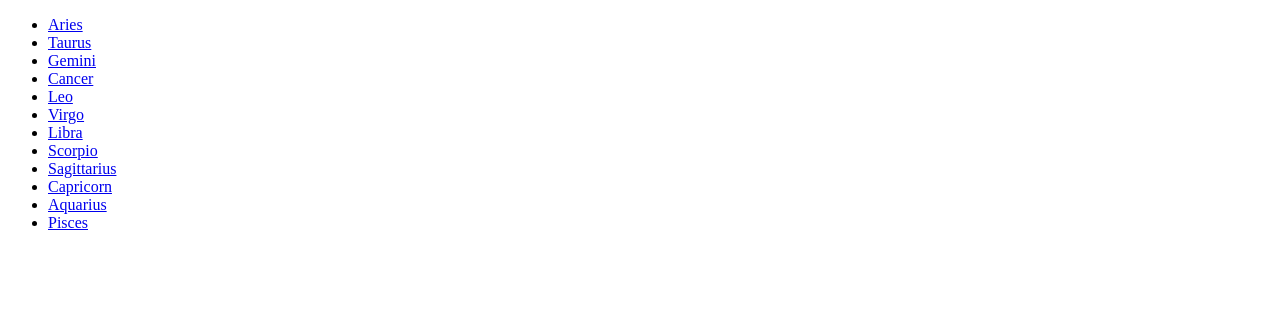
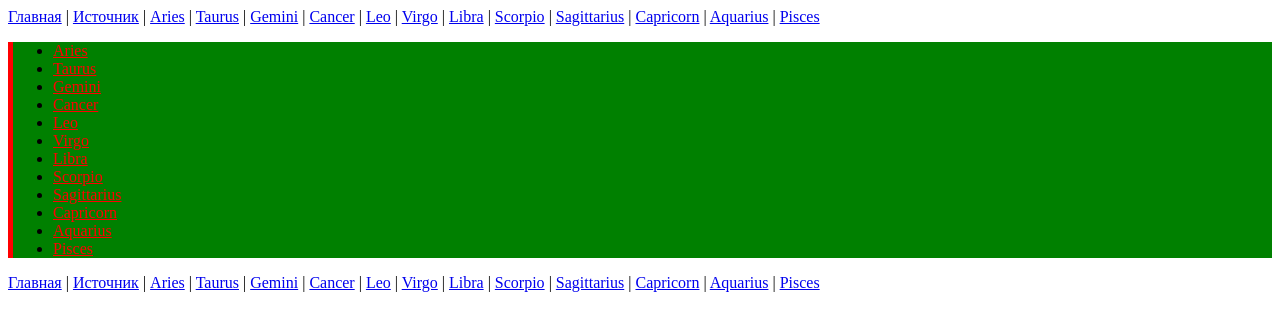
Before and after one commit to Sanqn/Django_progect, a Django app: page /web/ in a window 1280 px wide. Shown: the top 331 px of the page. Run offline with Django 3.2, Linux system fonts and the light colour scheme.

Commit message:
Django_static

```diff
--- a/templates/base.html
+++ b/templates/base.html
@@ -3,6 +3,7 @@
 <head>
     <meta charset="UTF-8">
     <title>{% block title %}{% endblock %}</title>
+    {% block css %}{% endblock %}
 </head>
 <body>
     {% block content %}{% endblock %}
--- /dev/null
+++ b/web/static/web/css/index.css
@@ -0,0 +1,8 @@
+ul {
+    background-color: green;
+    border-left: 5px solid red;
+}
+
+.main-menu a:link {font-size:16px; color:Red}
+.main-menu a:visited {font-size:16px; color:white}
+.main-menu a:hover {font-size:16px; color:Tomato}
--- a/web/templates/djangoweb/index.html
+++ b/web/templates/djangoweb/index.html
@@ -4,12 +4,24 @@
 <!--<head>-->
 <!--    <meta charset="UTF-8">-->
 <!--    <title>Menu</title>-->
+{% load static %}
+
+{% block css %}
+ <link rel="stylesheet" href="{% static 'web/css/index.css' %}">
+{% endblock %}
+
 {% block title %}
     Menu
 {% endblock %}
 <!--</head>-->
 <!--<body>-->
 {% block content %}
+    {%include 'includes/navbar.html'%}
+<!--    <nav>-->
+<!--        <a href="/web">Главная</a> |-->
+<!--        <a href="https://ibank.bsb.by/" target="_blank">Источник</a>-->
+<!--    </nav>-->
+   <div class="main-menu">
         <ul>
         {%for zodiac in zodiacs%}
             <li><a href="{%url 'url_revers' sigen_zodiac=zodiac%}">{{ zodiac|title }}</a></li>
@@ -22,6 +34,8 @@
     <!--        {%endif%}-->
         {%endfor%}
         </ul>
+    </div>
+    {%include 'includes/navbar.html'%}
 {% endblock %}
 <!--    <ul>-->
 <!--    {%for key, value in zodiac.items%}-->
--- /dev/null
+++ b/web/templates/includes/navbar.html
@@ -0,0 +1,10 @@
+<nav>
+    <a href="{% url 'url_index'%}">Главная</a> |
+    <a href="https://ibank.bsb.by/" target="_blank">Источник</a>
+    {%for zodiac in zodiacs%}
+    | <a href="{%url 'url_revers' sigen_zodiac=zodiac%}">{{ zodiac|title }}</a>
+    {%endfor%}
+</nav>
+<!--<p>переменная sign_of_zodiac - {{sign_of_zodiac}}</p>-->
+<!--<p>переменная description_zodiac - {{description_zodiac}}</p>-->
+<!--<p>переменная zodiacs - {{zodiacs}}</p>-->
--- a/web/urls.py
+++ b/web/urls.py
@@ -7,7 +7,7 @@ register_converter(converters.MydateConverter, 'my_date')
 urlpatterns = [
     # path('<my_date:sigen_zodiac>/', views.get_date),  # dynamic URLS
     # path('<yyyy:sigen_zodiac>/', views.get_four_digits),  # dynamic URLS
-    path('', views.index),  # dynamic URLS
+    path('', views.index, name= 'url_index'),  # dynamic URLS
     path('type/', views.type),
     path('type/<type_sign>/', views.get_type_sign, name='url_type'),
     path('<int:month>/<int:day>/', views.check_day),
```
Lines whose indentation alone changed are shown as unchanged.
